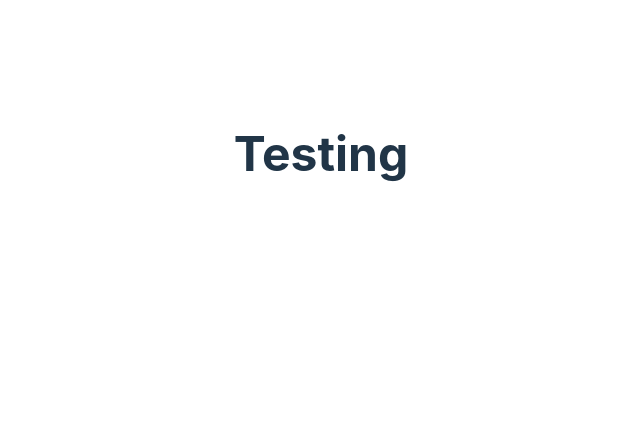
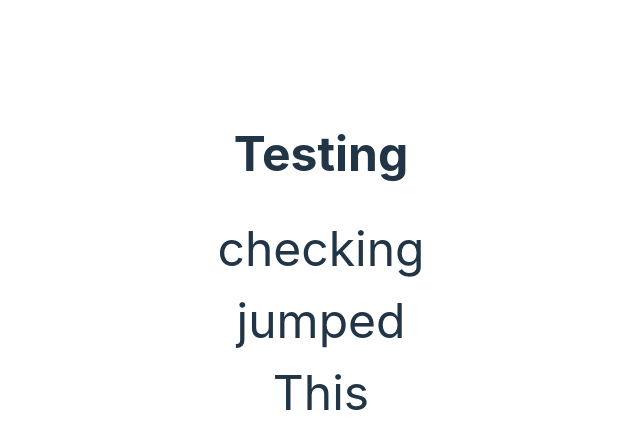
Before and after one commit to MandySpaan/JavaScript_PracticeSolutions, a React (Vite) app: page / in a window 1280 px wide. Shown: the top 448 px of the page, without its empty margins (319-959 px from the left). Built offline with nearby package versions, Linux system fonts and the light colour scheme.

Commit message:
feat: FindLongestWord

```diff
--- a/src/App.jsx
+++ b/src/App.jsx
@@ -1,11 +1,11 @@
 import "./App.css";
-import ChunkArray from "./Problems/chatGPT/Easy/ChunkArray";
+import FindLongestWord from "./Problems/chatGPT/Easy/FindLongestWord";
 
 function App() {
   return (
     <>
       <h1>Testing</h1>
-      <ChunkArray />
+      <FindLongestWord />
     </>
   );
 }
--- /dev/null
+++ b/src/Problems/chatGPT/Easy/FindLongestWord.jsx
@@ -0,0 +1,23 @@
+const FindLongestWord = () => {
+  const findLongestWord = function (str) {
+    let arrayOfWords = str.split(" ");
+    let longestWord = arrayOfWords[0];
+    arrayOfWords.forEach((word) => {
+      if (longestWord.length < word.length) {
+        longestWord = word;
+      }
+    });
+    return longestWord;
+  };
+  return (
+    <div>
+      {findLongestWord("Just checking this")}
+      <br />
+      {findLongestWord("The quick brown fox jumped over the lazy dog")}
+      <br />
+      {findLongestWord("This not that")}
+    </div>
+  );
+};
+
+export default FindLongestWord;
```
